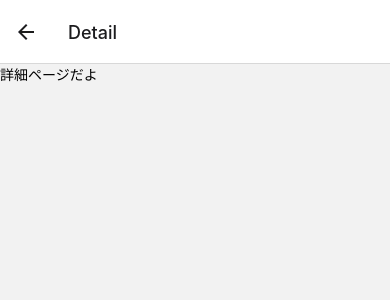
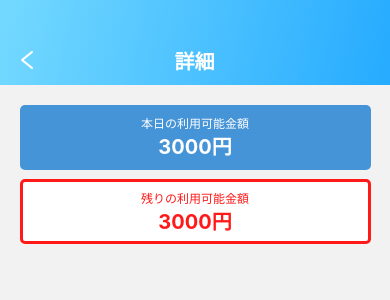
Before and after one commit to Hitoshi082508/saving-app, a React Native app: screen /Detail in a window 390 px wide. Shown: the top 300 px of the page. Built offline with nearby package versions, Linux system fonts and the light colour scheme.

Commit message:
create Limit component

```diff
--- a/src/components/atoms/Header.tsx
+++ b/src/components/atoms/Header.tsx
@@ -1,10 +1,15 @@
 import React from 'react';
-import { Text, StyleSheet } from 'react-native';
+import { Text, StyleSheet, TouchableOpacity, View } from 'react-native';
+import { MaterialCommunityIcons } from '@expo/vector-icons';
+import { AntDesign } from '@expo/vector-icons';
 import { LinearGradient } from 'expo-linear-gradient';
 type Props = {
   text: string;
+  icon?: boolean;
+  back: () => void;
 };
-export const Header: React.FC<Props> = ({ text }) => {
+export const Header: React.FC<Props> = ({ text, icon, back }) => {
+  const aa = false;
   return (
     <LinearGradient
       colors={['#74D9FF', '#26ABFF']}
@@ -12,7 +17,15 @@ export const Header: React.FC<Props> = ({ text }) => {
       end={{ x: 1, y: 1 }}
       style={styles.container}
     >
+      <TouchableOpacity>
+        {icon ? (
+          <AntDesign name="left" size={24} style={styles.icon} onPress={back} />
+        ) : (
+          <MaterialCommunityIcons size={24} style={styles.noneIcon} />
+        )}
+      </TouchableOpacity>
       <Text style={styles.text}>{text}</Text>
+      <View style={styles.margin}></View>
     </LinearGradient>
   );
 };
@@ -21,12 +34,25 @@ const styles = StyleSheet.create({
     width: '100%',
     height: 85,
     display: 'flex',
-    alignItems: 'center',
+    flexDirection: 'row',
+    justifyContent: 'space-between',
+    alignItems: 'flex-end',
   },
   text: {
     fontSize: 20,
     fontWeight: 'bold',
-    paddingTop: 45,
     color: '#fff',
+    marginBottom: 10,
+  },
+  margin: {
+    width: 40,
+  },
+  icon: {
+    color: '#FFF',
+    paddingLeft: 15,
+    marginBottom: 12,
+  },
+  noneIcon: {
+    width: 40,
   },
 });
--- /dev/null
+++ b/src/components/atoms/TodayLimitBlue.tsx
@@ -0,0 +1,39 @@
+import React from 'react';
+import { Text, StyleSheet } from 'react-native';
+import { LinearGradient } from 'expo-linear-gradient';
+type Props = {
+  text: string;
+};
+export const TodayLimitBlue: React.FC<Props> = ({ text }) => {
+  return (
+    <LinearGradient
+      colors={['#4594D7', '#4594D7']}
+      start={{ x: 0, y: 0 }}
+      end={{ x: 1, y: 1 }}
+      style={styles.container}
+    >
+      <Text style={styles.subText}>本日の利用可能金額</Text>
+      <Text style={styles.text}>3000円</Text>
+    </LinearGradient>
+  );
+};
+const styles = StyleSheet.create({
+  container: {
+    width: '90%',
+    height: 65,
+    margin: '5%',
+    borderRadius: 5,
+    display: 'flex',
+    alignItems: 'center',
+    justifyContent: 'center',
+  },
+  text: {
+    fontSize: 20,
+    fontWeight: 'bold',
+    color: '#fff',
+  },
+  subText: {
+    fontSize: 12,
+    color: '#fff',
+  },
+});
--- /dev/null
+++ b/src/components/atoms/TodayLimitRed.tsx
@@ -0,0 +1,42 @@
+import React from 'react';
+import { Text, StyleSheet } from 'react-native';
+import { LinearGradient } from 'expo-linear-gradient';
+type Props = {
+  text: string;
+};
+export const TodayLimitRed: React.FC<Props> = ({ text }) => {
+  return (
+    <LinearGradient
+      colors={['#fff', '#fff']}
+      start={{ x: 0, y: 0 }}
+      end={{ x: 1, y: 1 }}
+      style={styles.container}
+    >
+      <Text style={styles.subText}>残りの利用可能金額</Text>
+      <Text style={styles.text}>3000円</Text>
+    </LinearGradient>
+  );
+};
+const styles = StyleSheet.create({
+  container: {
+    width: '90%',
+    height: 65,
+    margin: '5%',
+    marginTop: -10,
+    borderRadius: 5,
+    display: 'flex',
+    alignItems: 'center',
+    justifyContent: 'center',
+    borderWidth: 3,
+    borderColor: '#FF1919',
+  },
+  text: {
+    fontSize: 20,
+    fontWeight: 'bold',
+    color: '#FF1919',
+  },
+  subText: {
+    fontSize: 12,
+    color: '#FF1919',
+  },
+});
--- a/src/navigation/HomeStackNavigator.tsx
+++ b/src/navigation/HomeStackNavigator.tsx
@@ -12,7 +12,7 @@ export const HomeStackNavigator = () => {
   return (
     <Stack.Navigator>
       <Stack.Screen name="Home" component={HomeScreen} options={{ headerShown: false }} />
-      <Stack.Screen name="Detail" component={DetailScreen} />
+      <Stack.Screen name="Detail" component={DetailScreen} options={{ headerShown: false }} />
     </Stack.Navigator>
   );
 };
--- a/src/screens/DetailScreen.tsx
+++ b/src/screens/DetailScreen.tsx
@@ -2,20 +2,26 @@ import React, { useState } from 'react';
 import { ScrollView, Text } from 'react-native';
 import { StackNavigationProp } from '@react-navigation/stack';
 import { RouteProp } from '@react-navigation/native';
+// component
+import { Header } from 'src/components/atoms/Header';
 // type
 import { RootStackParamList } from 'src/types/navigation';
+import { TodayLimitBlue } from 'src/components/atoms/TodayLimitBlue';
+import { TodayLimitRed } from 'src/components/atoms/TodayLimitRed';
 
 type Props = {
   navigation: StackNavigationProp<RootStackParamList, 'Detail'>;
   route: RouteProp<RootStackParamList, 'Detail'>;
 };
 
-export const DetailScreen: React.FC<Props> = () => {
+export const DetailScreen: React.FC<Props> = ({ navigation }) => {
   const [text, setText] = useState('');
   console.log(text);
   return (
     <ScrollView>
-      <Text>詳細ページだよ</Text>
+      <Header text="詳細" back={() => navigation.navigate('Home')} icon />
+      <TodayLimitBlue text="aa" />
+      <TodayLimitRed text="aa" />
     </ScrollView>
   );
 };
```
